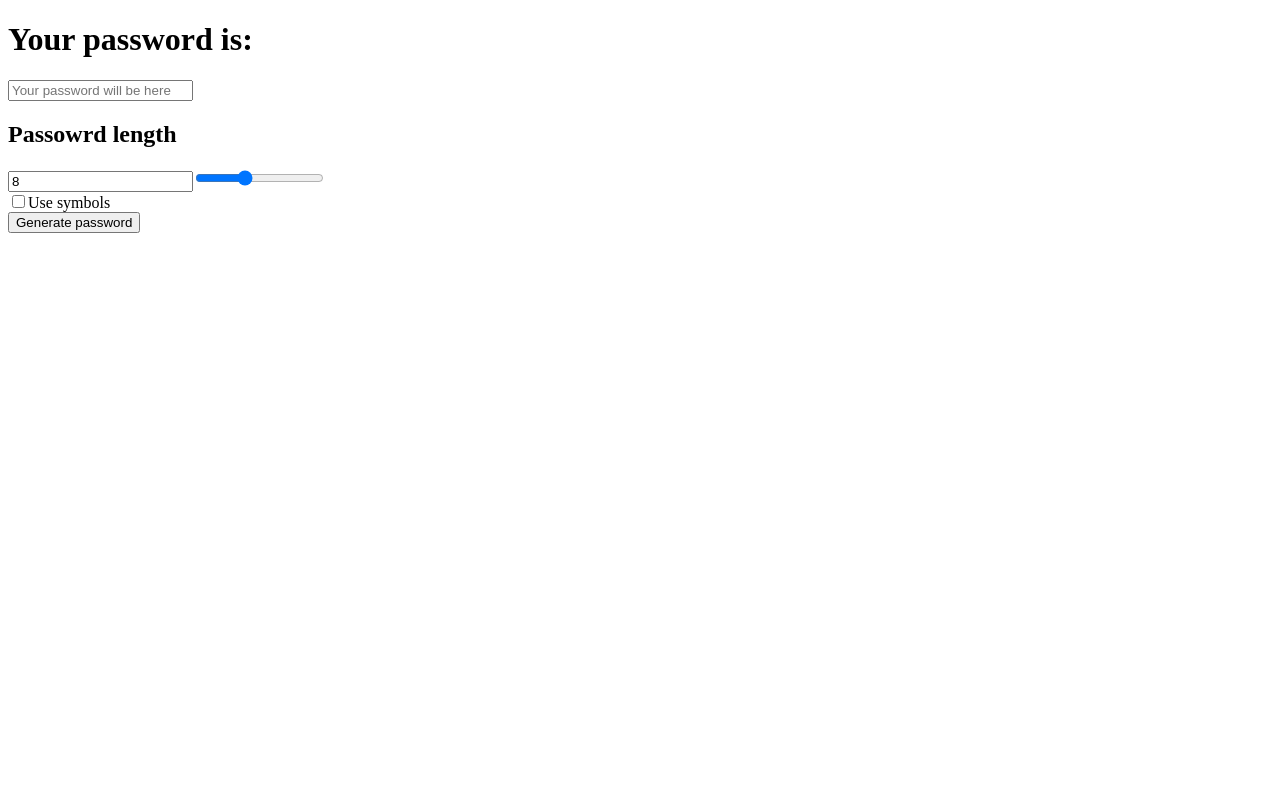
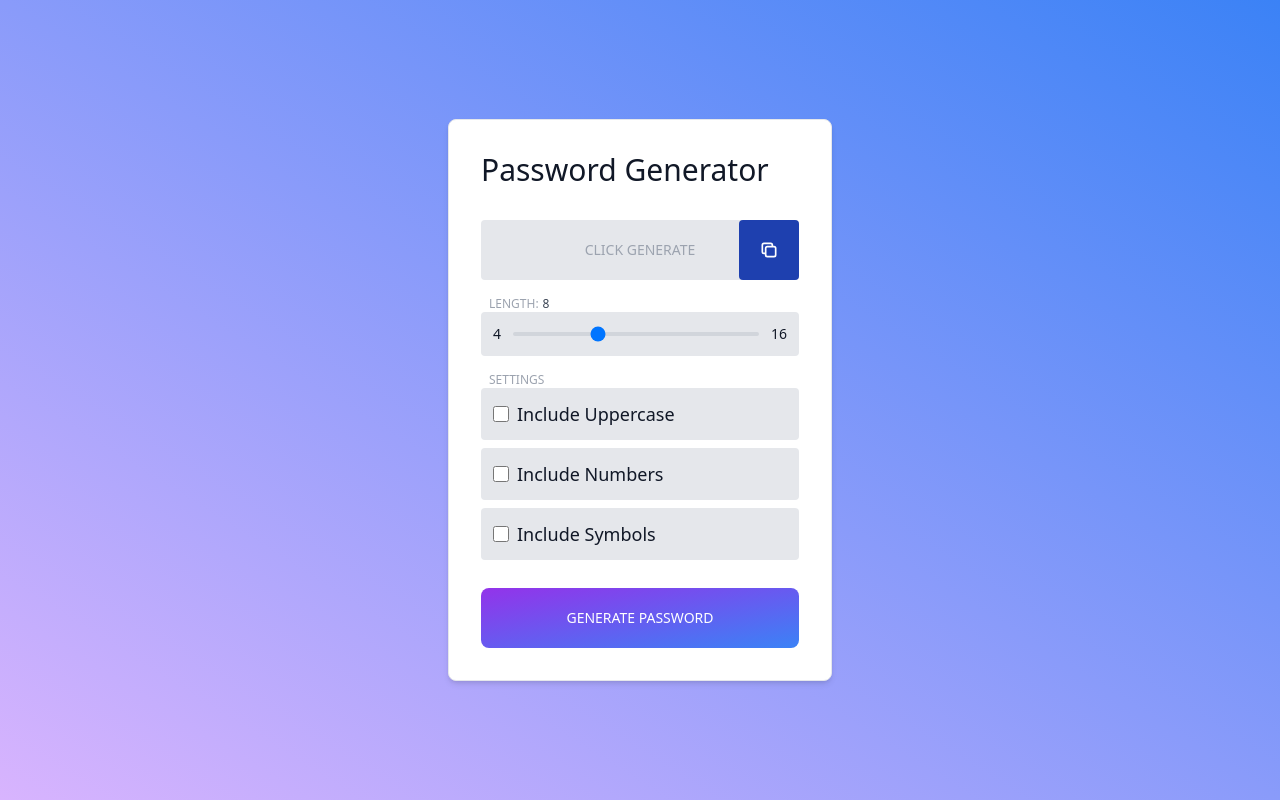
Before and after one commit to BrooksPMA/vue-password-generator, a Vue app: page / in a window 1280 px wide. Built offline with nearby package versions, Linux system fonts and the light colour scheme.

Commit message:
Complete refactoring. Added styles, options.

```diff
--- a/package.json
+++ b/package.json
@@ -8,7 +8,10 @@
     "lint": "vue-cli-service lint"
   },
   "dependencies": {
+    "autoprefixer": "^10",
     "core-js": "^3.8.3",
+    "postcss": "^8",
+    "tailwindcss": "^3",
     "vue": "^2.6.14"
   },
   "devDependencies": {
@@ -19,6 +22,7 @@
     "@vue/cli-service": "~5.0.0",
     "eslint": "^7.32.0",
     "eslint-plugin-vue": "^8.0.3",
+    "vue-cli-plugin-tailwind": "~3.0.0",
     "vue-template-compiler": "^2.6.14"
   },
   "eslintConfig": {
--- /dev/null
+++ b/postcss.config.js
@@ -0,0 +1,6 @@
+module.exports = {
+  plugins: {
+    tailwindcss: {},
+    autoprefixer: {}
+  }
+}
--- a/public/index.html
+++ b/public/index.html
@@ -1,17 +1,23 @@
 <!DOCTYPE html>
 <html lang="">
+
 <head>
   <meta charset="utf-8">
   <meta http-equiv="X-UA-Compatible" content="IE=edge">
   <meta name="viewport" content="width=device-width,initial-scale=1.0">
   <link rel="icon" href="<%= BASE_URL %>favicon.ico">
-    <title><%= htmlWebpackPlugin.options.title %></title>
+  <title>
+    <%= htmlWebpackPlugin.options.title %>
+  </title>
 </head>
-  <body>
+
+<body class="bg-gradient-to-tr from-purple-300 to-blue-500 dark:from-purple-700 dark:to-blue-900">
   <noscript>
-      <strong>We're sorry but <%= htmlWebpackPlugin.options.title %> doesn't work properly without JavaScript enabled. Please enable it to continue.</strong>
+    <strong>We're sorry but <%= htmlWebpackPlugin.options.title %> doesn't work properly without JavaScript enabled.
+        Please enable it to continue.</strong>
   </noscript>
   <div id="app"></div>
   <!-- built files will be auto injected -->
 </body>
+
 </html>
--- a/src/App.vue
+++ b/src/App.vue
@@ -1,36 +1,138 @@
 <template>
-  <div>
-    <h1>Your password is:</h1>
-    <input
-      placeholder="Your password will be here"
-      type="text"
-      v-model="passwordInput"
-    />
-    <div>
-      <h2>Passowrd length</h2>
-      <input type="number" v-model="passwordLength" />
-      <input type="range" min="1" max="20" step="1" v-model="passwordLength" />
+  <div class="flex items-center justify-center h-screen font-sans font-medium">
+    <div
+      class="p-4 w-full max-w-sm bg-white rounded-lg border border-gray-200 shadow-md sm:p-6 md:p-8 dark:bg-gray-800 dark:border-gray-700"
+    >
+      <h5 class="text-3xl font-medium text-gray-900 dark:text-white">
+        Password Generator
+      </h5>
+      <div class="mt-8 relative w-full">
+        <input
+          placeholder="CLICK GENERATE"
+          type="text"
+          v-model="passwordInput"
+          v-on:focus="$event.target.select()"
+          ref="myinput"
+          readonly
+          class="bg-gray-200 border-none border-gray-300 rounded text-gray-900 text-sm block w-full p-5 dark:bg-gray-600 dark:border-none dark:placeholder-gray-400 placeholder:text-center dark:text-white dark:focus:outline-none"
+        />
+        <button
+          @click="copy"
+          class="absolute top-0 right-0 p-5 text-sm rounded text-white bg-blue-800 border-blue-800 hover:bg-blue-900 dark:bg-blue-800 dark:hover:bg-blue-900"
+        >
+          <svg
+            class="w-auto h-5"
+            fill="none"
+            stroke="currentColor"
+            viewBox="0 0 24 24"
+            xmlns="http://www.w3.org/2000/svg"
+          >
+            <path
+              stroke-linecap="round"
+              stroke-linejoin="round"
+              stroke-width="2"
+              d="M8 16H6a2 2 0 01-2-2V6a2 2 0 012-2h8a2 2 0 012 2v2m-6 12h8a2 2 0 002-2v-8a2 2 0 00-2-2h-8a2 2 0 00-2 2v8a2 2 0 002 2z"
+            ></path>
+          </svg>
+          <span class="sr-only">Copy</span>
+        </button>
+      </div>
+      <div class="mt-4">
+        <h1 class="flex pl-2 text-xs text-gray-400 dark:text-gray-500">
+          LENGTH:
+          <p class="pl-1 text-gray-700 dark:text-white">{{ passwordLength }}</p>
+        </h1>
+        <div
+          class="flex items-center bg-gray-200 border-none border-gray-300 rounded text-gray-900 text-sm w-full p-3 dark:bg-gray-600 dark:border-none dark:placeholder-gray-400 placeholder:text-center dark:text-white dark:focus:outline-none"
+        >
+          <p class="pr-3">4</p>
+          <input
+            class="w-full h-1 bg-gray-300 rounded-lg appearance-none cursor-pointer dark:bg-gray-700"
+            type="range"
+            min="4"
+            max="16"
+            step="1"
+            v-model="passwordLength"
+          />
+          <p class="pl-3">16</p>
+        </div>
+      </div>
+      <div class="mt-4">
+        <h1 class="flex pl-2 text-xs text-gray-400 dark:text-gray-500">
+          SETTINGS
+        </h1>
+        <div
+          class="flex items-center mb-2 bg-gray-200 border-none border-gray-300 rounded text-gray-900 text-sm w-full p-3 dark:bg-gray-600 dark:border-none dark:placeholder-gray-400 placeholder:text-center dark:text-white dark:focus:outline-none"
+          @click="includeUppercase = !includeUppercase"
+        >
+          <input
+            type="checkbox"
+            class="w-4 h-4 text-blue-900 bg-gray-100 rounded border-gray-300 focus:ring-blue-800 dark:focus:ring-blue-900 dark:ring-offset-gray-800 dark:bg-gray-700 dark:border-gray-600"
+            v-model="includeUppercase"
+          />
+          <label
+            for="checkbox"
+            class="ml-2 text-lg font-normal text-gray-900 dark:text-gray-400"
+            >Include Uppercase</label
+          >
+        </div>
+        <div
+          class="flex items-center mb-2 bg-gray-200 border-none border-gray-300 rounded text-gray-900 text-sm w-full p-3 dark:bg-gray-600 dark:border-none dark:placeholder-gray-400 placeholder:text-center dark:text-white dark:focus:outline-none"
+          @click="includeNumbers = !includeNumbers"
+        >
+          <input
+            type="checkbox"
+            class="w-4 h-4 text-blue-900 bg-gray-100 rounded border-gray-300 focus:ring-blue-800 dark:focus:ring-blue-900 dark:ring-offset-gray-800 dark:bg-gray-700 dark:border-gray-600"
+            v-model="includeNumbers"
+          />
+          <label
+            for="checkbox"
+            class="ml-2 text-lg font-normal text-gray-900 dark:text-gray-400"
+            >Include Numbers</label
+          >
+        </div>
+        <div
+          class="flex items-center mb-2 bg-gray-200 border-none border-gray-300 rounded text-gray-900 text-sm w-full p-3 dark:bg-gray-600 dark:border-none dark:placeholder-gray-400 placeholder:text-center dark:text-white dark:focus:outline-none"
+          @click="includeSymbols = !includeSymbols"
+        >
+          <input
+            type="checkbox"
+            class="w-4 h-4 text-blue-900 bg-gray-100 rounded border-gray-300 focus:ring-blue-800 dark:focus:ring-blue-900 dark:ring-offset-gray-800 dark:bg-gray-700 dark:border-gray-600"
+            v-model="includeSymbols"
+          />
+          <label
+            for="checkbox"
+            class="ml-2 text-lg font-normal text-gray-900 dark:text-gray-400"
+            >Include Symbols</label
+          >
+        </div>
+      </div>
+      <button
+        @click="generatePassword"
+        type="button"
+        class="text-white bg-gradient-to-br from-purple-600 to-blue-500 hover:bg-gradient-to-bl font-medium rounded-lg text-sm px-5 py-5 mt-5 text-center w-full"
+      >
+        GENERATE PASSWORD
+      </button>
     </div>
-    <div>
-      <input type="checkbox" v-model="checkedSymbols" />
-      <label for="checkbox">Use symbols</label>
-    </div>
-    <button @click="generatePassword">Generate password</button>
   </div>
 </template>
 
 <script>
-import { chars, symbols } from './api/characters';
-
 export default {
   name: 'App',
   data() {
     return {
       passwordInput: '',
       passwordLength: 8,
-      checkedSymbols: false,
+      includeUppercase: false,
+      includeNumbers: false,
+      includeSymbols: false,
       generatedPassword: '',
-      setChars: chars,
+      chars: 'abcdefghijklmnopqrstuvwxyz',
+      upperChars: 'ABCDEFGHIJKLMNOPQRSTUVWXYZ',
+      numbers: '0123456789',
+      symbols: '!@#$%^&*()-=,./;',
     };
   },
   methods: {
@@ -38,17 +140,24 @@ export default {
       this.passwordInput = '';
       this.generatedPassword = '';
 
-      if (this.checkedSymbols) {
-        this.setChars = chars.concat(symbols);
-      } else {
-        this.setChars = chars;
-      }
+      this.checkboxToggled(this.includeUppercase, this.upperChars);
+      this.checkboxToggled(this.includeNumbers, this.numbers);
+      this.checkboxToggled(this.includeSymbols, this.symbols);
 
       for (let i = 0; i < this.passwordLength; i++) {
-        let randomChar = Math.floor(Math.random() * this.setChars.length);
-        this.generatedPassword += this.setChars[randomChar];
+        let randomChar = Math.floor(Math.random() * this.chars.length);
+        this.generatedPassword += this.chars[randomChar];
       }
       this.passwordInput = this.generatedPassword;
+    },
+    checkboxToggled(checkboxName, typeName) {
+      if (checkboxName) {
+        this.chars = this.chars.concat(typeName);
+      }
+    },
+    copy() {
+      this.$refs.myinput.focus();
+      document.execCommand('copy');
     },
   },
 };
--- a/src/api/characters.js
+++ /dev/null
@@ -1,72 +0,0 @@
-export const chars = [
-  'A',
-  'a',
-  'B',
-  'b',
-  'C',
-  'c',
-  'D',
-  'd',
-  'E',
-  'e',
-  'F',
-  'f',
-  'G',
-  'g',
-  'H',
-  'h',
-  'I',
-  'i',
-  'J',
-  'j',
-  'K',
-  'k',
-  'L',
-  'l',
-  'M',
-  'm',
-  'N',
-  'n',
-  'O',
-  'o',
-  'P',
-  'p',
-  'Q',
-  'q',
-  'R',
-  'r',
-  'S',
-  's',
-  'T',
-  't',
-  'U',
-  'u',
-  'V',
-  'v',
-  'W',
-  'w',
-  'X',
-  'x',
-  'Y',
-  'y',
-  'Z',
-  'z',
-];
-
-export const symbols = [
-  '!',
-  '@',
-  '#',
-  '$',
-  '^',
-  '&',
-  '*',
-  '(',
-  ')',
-  '-',
-  '+',
-  '=',
-  ';',
-  '.',
-  '/',
-];
--- /dev/null
+++ b/src/assets/tailwind.css
@@ -0,0 +1,5 @@
+@tailwind base;
+
+@tailwind components;
+
+@tailwind utilities;
--- /dev/null
+++ b/tailwind.config.js
@@ -0,0 +1,8 @@
+/** @type {import('tailwindcss').Config} */
+module.exports = {
+  content: ['./public/**/*.html', './src/**/*.{vue,js,ts,jsx,tsx}'],
+  theme: {
+    extend: {},
+  },
+  plugins: [],
+};
```
Also changed, not shown: src/main.js (+6 -5 lines), 1 other file (tests, documents, lock files or other folders). Lines whose indentation alone changed are shown as unchanged.
